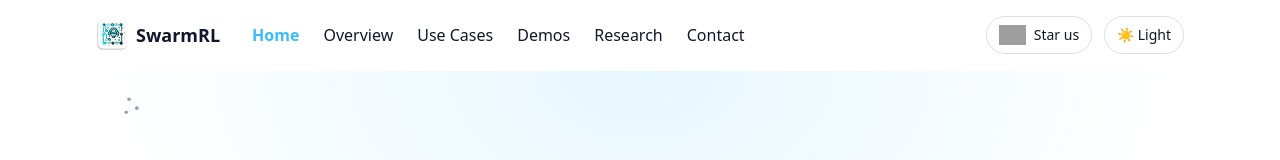
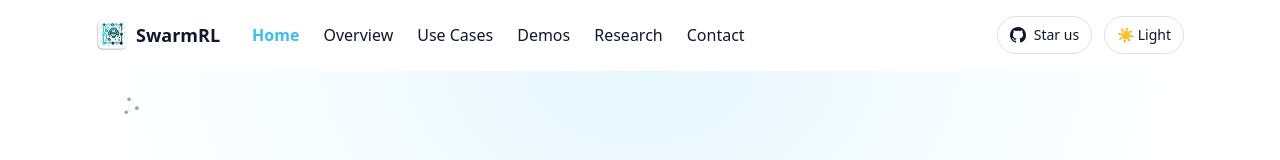
Before and after one commit to SwarmRL/swarmrl.github.io, a React (Vite) app: page / in a window 1280 px wide. Shown: the top 160 px of the page. Built offline with nearby package versions, Linux system fonts and the light colour scheme; no server answers; grey boxes are pictures that could not be loaded.

Commit message:
real star count update

```diff
--- a/src/components/GitHubStars.tsx
+++ b/src/components/GitHubStars.tsx
@@ -1,21 +1,45 @@
 // src/components/GitHubStars.tsx
+import { useEffect, useState } from "react";
+
 export default function GitHubStars() {
+  const [stars, setStars] = useState<number | null>(null);
+
+  useEffect(() => {
+    fetch("https://api.github.com/repos/SwarmRL/SwarmRL")
+      .then((res) => res.json())
+      .then((data) => {
+        if (data.stargazers_count !== undefined) {
+          setStars(data.stargazers_count);
+        }
+      })
+      .catch((err) => console.error("Failed to fetch stars", err));
+  }, []);
+
   return (
     <a
       href="https://github.com/SwarmRL/SwarmRL"
       target="_blank"
       rel="noopener noreferrer"
       className="inline-flex items-center gap-2 rounded-xl border border-[var(--color-border)]
-                   px-3 py-2 text-sm hover:bg-white/5 focus:outline-none
-                   focus-visible:ring-2 focus-visible:ring-white/40"
+                 px-3 py-2 text-sm hover:bg-muted/10 dark:hover:bg-white/5 focus:outline-none
+                 focus-visible:ring-2 focus-visible:ring-white/40 transition-colors"
       aria-label="Open SwarmRL on GitHub"
     >
-        <img
-          alt="GitHub Repo stars"
-          src="https://img.shields.io/github/stars/SwarmRL/SwarmRL?style=social"
-          className="h-5"
-        />
-        <span className="hidden sm:inline">Star us</span>
+      <svg
+        viewBox="0 0 16 16"
+        fill="currentColor"
+        className="w-4 h-4 text-text"
+        aria-hidden="true"
+      >
+        <path d="M8 0C3.58 0 0 3.58 0 8c0 3.54 2.29 6.53 5.47 7.59.4.07.55-.17.55-.38 0-.19-.01-.82-.01-1.49-2.01.37-2.53-.49-2.69-.94-.09-.23-.48-.94-.82-1.13-.28-.15-.68-.52-.01-.53.63-.01 1.08.58 1.23.82.72 1.21 1.87.87 2.33.66.07-.52.28-.87.51-1.07-1.78-.2-3.64-.89-3.64-3.95 0-.87.31-1.59.82-2.15-.08-.2-.36-1.02.08-2.12 0 0 .67-.21 2.2.82.64-.18 1.32-.27 2-.27.68 0 1.36.09 2 .27 1.53-1.04 2.2-.82 2.2-.82.44 1.1.16 1.92.08 2.12.51.56.82 1.27.82 2.15 0 3.07-1.87 3.75-3.65 3.95.29.25.54.73.54 1.48 0 1.07-.01 1.93-.01 2.2 0 .21.15.46.55.38A8.013 8.013 0 0016 8c0-4.42-3.58-8-8-8z" />
+      </svg>
+      <span className="font-medium">Star us</span>
+      {stars !== null && (
+        <>
+          <span className="w-px h-4 bg-[var(--color-border)] mx-1" />
+          <span className="font-mono text-xs">{stars.toLocaleString()}</span>
+        </>
+      )}
     </a>
   );
 }
```
Lines whose indentation alone changed are shown as unchanged.
